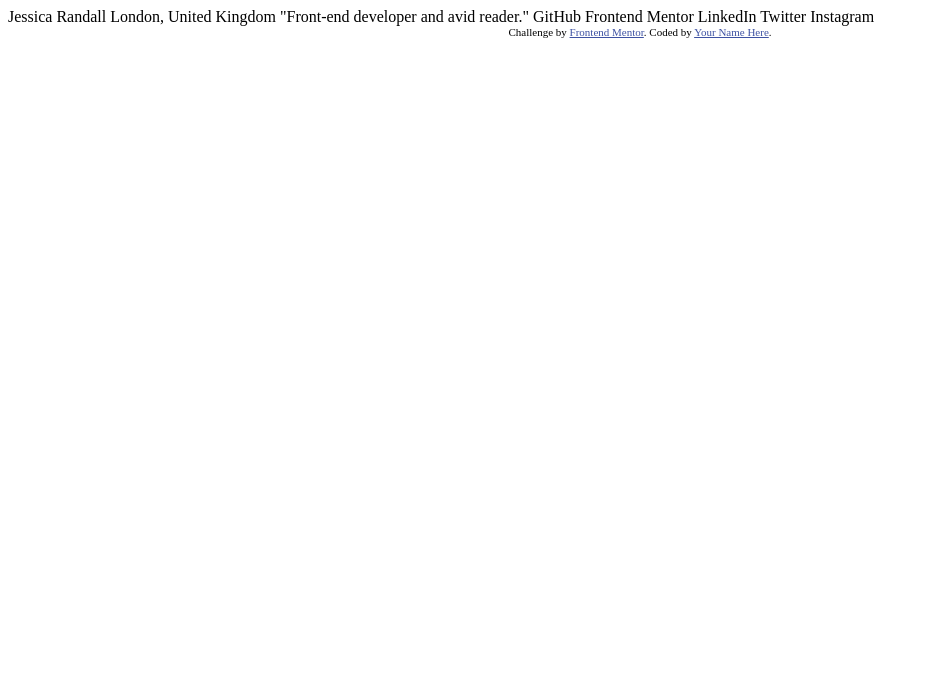
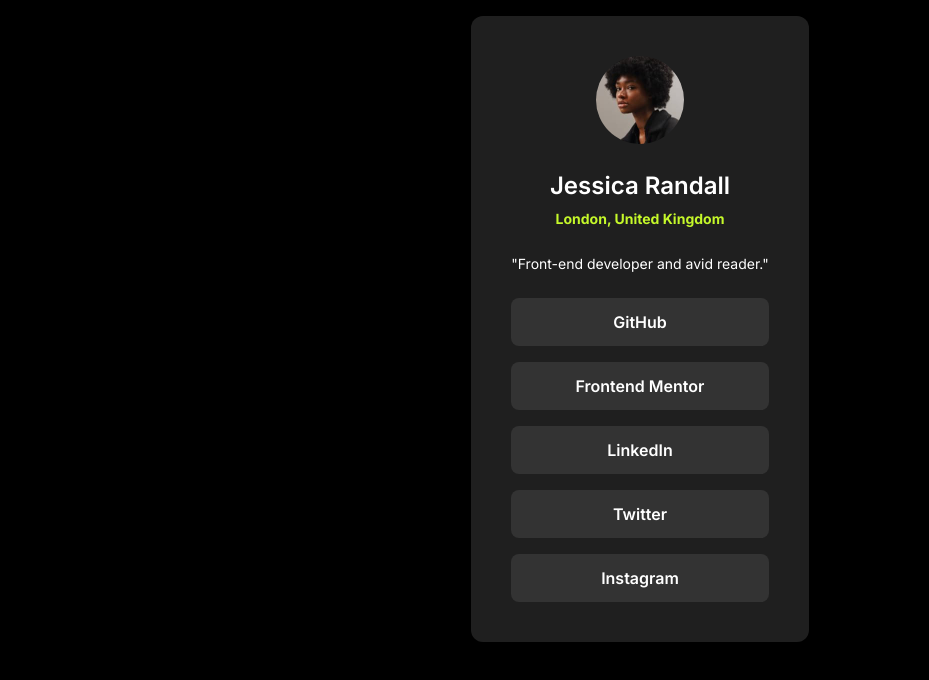
Before and after one commit to barryhanna/fem-social-links-profile, a plain HTML site: page index.html in a window 1280 px wide. Shown: the whole page, without its empty margins (0-929 px from the left). Drawn offline with Linux system fonts and the light colour scheme.

Commit message:
Added styles

```diff
--- a/index.html
+++ b/index.html
@@ -3,32 +3,32 @@
 <head>
   <meta charset="UTF-8">
   <meta name="viewport" content="width=device-width, initial-scale=1.0"> <!-- displays site properly based on user's device -->
-
+  <link rel="preconnect" href="https://fonts.googleapis.com">
+  <link rel="preconnect" href="https://fonts.gstatic.com" crossorigin>
+  <link href="https://fonts.googleapis.com/css2?family=Inter:wght@400;600;700&display=swap" rel="stylesheet">
+  <link rel="stylesheet" href="styles.css">
   <link rel="icon" type="image/png" sizes="32x32" href="./assets/images/favicon-32x32.png">
-
   <title>Frontend Mentor | Social links profile</title>
-
-  <!-- Feel free to remove these styles or customise in your own stylesheet 👍 -->
-  <style>
-    .attribution { font-size: 11px; text-align: center; }
-    .attribution a { color: hsl(228, 45%, 44%); }
-  </style>
 </head>
 <body>
-
-  Jessica Randall
-  London, United Kingdom
-  "Front-end developer and avid reader."
-
-  GitHub
-  Frontend Mentor
-  LinkedIn
-  Twitter
-  Instagram
-
-  <div class="attribution">
-    Challenge by <a href="https://www.frontendmentor.io?ref=challenge" target="_blank">Frontend Mentor</a>.
-    Coded by <a href="#">Your Name Here</a>.
-  </div>
+  <main>
+    <div class="profile-card flow">
+      <img class="profile-card__image" src="./assets/images/avatar-jessica.jpeg" alt="Jessica Randall">
+      <header class="profile-card__header">
+        <div class="profile-card__details">
+          <h2 class="profile-card__header-title">Jessica Randall</h2>
+          <h3 class="profile-card__location">London, United Kingdom</h3>
+        </div>
+      </header>
+      <p class="profile-card__tagline">"Front-end developer and avid reader."</p>
+      <ul class="profile-card__links">
+        <li><a class="profile-card__link" href="#">GitHub</a></li>
+        <li><a class="profile-card__link" href="#">Frontend Mentor</a></li>
+        <li><a class="profile-card__link" href="#">LinkedIn</a></li>
+        <li><a class="profile-card__link" href="#">Twitter</a></li>
+        <li><a class="profile-card__link" href="#">Instagram</a></li>
+      </ul>
+    </div>
+  </main>
 </body>
 </html>
--- /dev/null
+++ b/styles.css
@@ -0,0 +1,130 @@
+*,*::before,*::after {
+    box-sizing: border-box;
+    margin:0;
+}
+
+:root {
+    --clr-black: hsl(0, 0%, 0%);
+    --clr-gray: hsla(0, 0%, 20%, 1);
+    --clr-dark-gray: hsl(0, 0%, 12%);
+    --clr-neon-green: hsla(75, 94%, 57%, 1);
+    --clr-white: hsl(0, 0%, 100%, 1);
+
+    --fs-lg: 1.5rem;
+    --fs-sm: .875rem;
+    --fw-semibold: 600;
+
+    --card-width: 24rem;
+
+    --space-inner: 1.5rem;
+    --space-outer: 2.5rem;
+
+    --line-height: 1.5;
+
+    --border-radius: .75rem;
+    --link-border-radius: .5rem;
+
+    /* Design tokens */
+    --clr-profile-card-bg: var(--clr-dark-gray);
+    --clr-page-bg: var(--clr-black);
+    --clr-text: var(--clr-white);
+    --clr-location: var(--clr-neon-green);
+    --clr-link-bg: var(--clr-gray);
+    --clr-link-hover-bg: var(--clr-neon-green);
+    --clr-link-hover-text: var(--clr-gray);
+}
+
+body {
+    background: var(--clr-black);
+    color: var(--clr-text);
+    min-height: 100vh;
+    font-family: 'Inter', -apple-system, BlinkMacSystemFont, avenir next, avenir, segoe ui, helvetica neue, helvetica, Cantarell, Ubuntu, roboto, noto, arial, sans-serif;
+    line-height: var(--line-height);
+}
+
+main {
+    display: grid;
+    place-items: center;
+    height: 100%;
+}
+
+.profile-card {
+    display: flex;
+    flex-direction: column;
+    background: var(--clr-profile-card-bg);
+    max-width: var(--card-width);
+    padding: var(--space-outer);
+    border-radius: var(--border-radius);
+    margin: 1rem;
+}
+
+.profile-card__header {
+    display: flex;
+    flex-direction: column;
+    align-items: center;
+}
+
+.profile-card__header-title {
+    font-size: var(--fs-lg);
+    font-weight: var(--fw-semibold);
+    text-align: center;
+}
+
+.profile-card__details {
+    display: flex;
+    flex-direction: column;
+    gap: .25rem;
+    text-align: center;
+}
+
+.profile-card__location {
+    color: var(--clr-location);
+    font-size: var(--fs-sm);
+}
+
+.profile-card__tagline {
+    font-size: var(--fs-sm);
+    text-align: center;
+}
+
+.profile-card__image {
+    height: 5.5rem;
+    width: 5.5rem;
+    border-radius: 50%;
+    margin: auto;
+}
+
+.profile-card__links {
+    display: flex;
+    flex-direction: column;
+    gap: 1rem;
+    list-style: none;
+    padding: 0;
+}
+
+.profile-card__link {
+    display: block;
+    color: var(--clr-text);
+    text-decoration: none;
+    padding: .75rem;
+    background: var(--clr-link-bg);
+    font-weight: var(--fw-semibold);
+    text-align: center;
+    border-radius: var(--link-border-radius);
+    transition: background 250ms ease-in;
+}
+
+.profile-card__link:hover {
+    color: var(--clr-link-hover-text);
+    background: var(--clr-link-hover-bg);
+}
+
+.flow > *+* {
+    margin-top: var(--space-inner);
+}
+
+@media (max-width: 23.4375rem) {
+    :root {
+        --space-outer: 1rem;
+    }
+}
```
